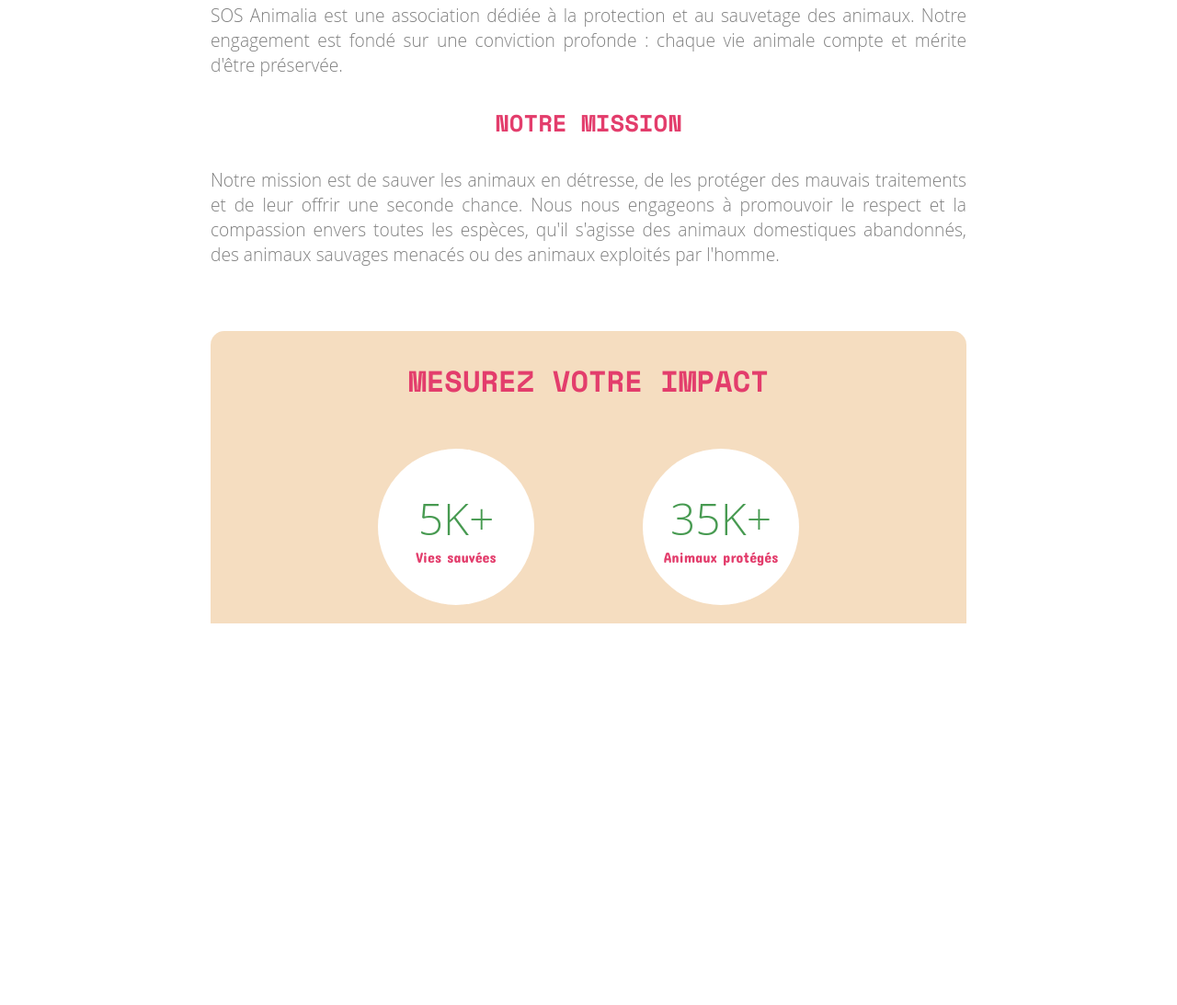
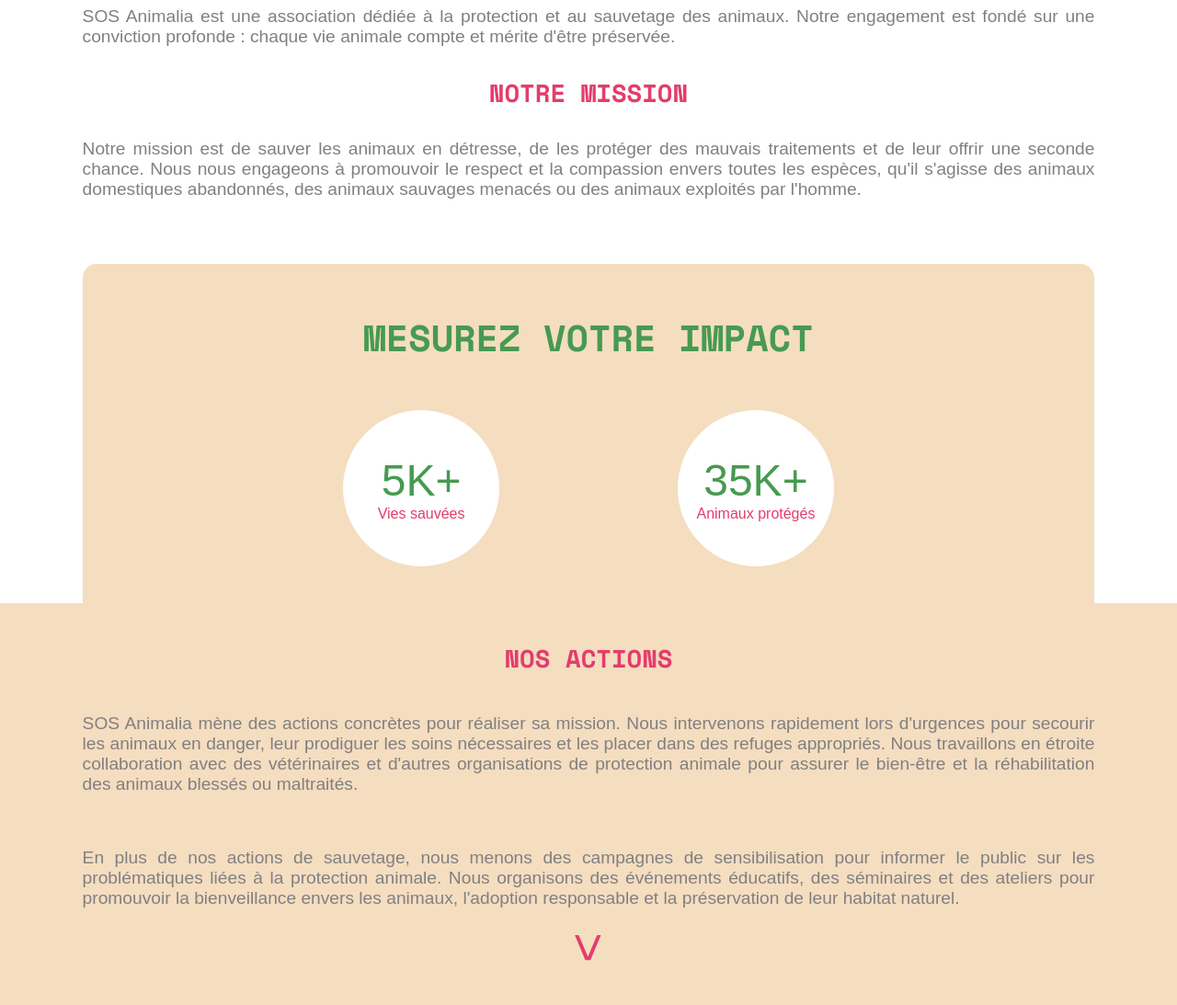
Before and after one commit to TeoSalmeron/evaluation-html-css, a plain HTML site: page index.html in a window 1280 px wide. Shown: the part 903-1996 px from the top of the page at 92% size. Before the commit the page ends 1581 px from the top, so only its background shows below. Drawn offline with nearby package versions, Linux system fonts and the light colour scheme; a web font is replaced by a local one.

Commit message:
added content in main-section

```diff
--- a/index.html
+++ b/index.html
@@ -41,7 +41,7 @@
         <!-- END HEADER -->
 
         <!-- MAIN -->
-        <main class="main">
+        <main class="main box--max-width">
             <h2>
                 SOS Animalia : Ensemble pour la protection des animaux
             </h2>
@@ -69,6 +69,18 @@
             </section>
         </main>
         <!-- END MAIN -->
+
+        <!-- // SECTION ACTION -->
+        <section class="action">
+            <div class="action--content">
+                <h2 class="action--title">Nos actions</h2>
+                <p class="action--paragraph">SOS Animalia mène des actions concrètes pour réaliser sa mission. Nous intervenons rapidement lors d'urgences pour secourir les animaux en danger, leur prodiguer les soins nécessaires et les placer dans des refuges appropriés. Nous travaillons en étroite collaboration avec des vétérinaires et d'autres organisations de protection animale pour assurer le bien-être et la réhabilitation des animaux blessés ou maltraités.</p>
+                <br>
+                <p class="action--paragraph">En plus de nos actions de sauvetage, nous menons des campagnes de sensibilisation pour informer le public sur les problématiques liées à la protection animale. Nous organisons des événements éducatifs, des séminaires et des ateliers pour promouvoir la bienveillance envers les animaux, l'adoption responsable et la préservation de leur habitat naturel.</p>
+                <span class="action--arrow-down">></span>
+            </div>
+        </section>
+        <!-- // END SECTION ACTION -->
     </div>
 
     <!-- SCRIPTS -->
--- a/style/scss/style.scss
+++ b/style/scss/style.scss
@@ -1,5 +1,5 @@
 // START IMPORT FONTS
-@import url('https://fonts.googleapis.com/css2?family=Concert+One&family=Space+Mono:ital,wght@0,400;0,700;1,400;1,700&family=Tillana&display=swap');
+@import url('https://fonts.googleapis.com/css2?family=Open+Sans:ital,wght@0,300;0,400;0,500;0,600;0,700;0,800;1,300;1,400;1,500;1,600;1,700;1,800&family=Signika+Negative:wght@300;400;500;600;700&family=Space+Mono:ital,wght@0,400;0,700;1,400;1,700&family=Tillana&display=swap');
 // END IMPORT FONTS
 
 // RESET STYLESHEET
@@ -24,11 +24,16 @@ $color--4: #479a51;
 $color--5: rgb(207, 157, 171);
 $color--6: #e33d6c;
 
-$font--1: 'Concert One', cursive;
+$font--1: 'Signika Negative', sans-serif;
 $font--2: 'Space Mono', monospace;
 $font--3: 'Tillana', cursive;
 $font--4: 'Open Sans', sans-serif;
 // END DEFINE VARIABLES
+
+// COMMON CLASSES
+.box--max-width {
+    max-width: 1300px;
+}
 
 // CONTAINER
 .container {
@@ -41,7 +46,7 @@ $font--4: 'Open Sans', sans-serif;
 
 // MAIN NAVIGATION BAR
 .nav {
-    padding: 0px 5vw;
+    padding: 0px 7vw;
     width: 100%;
     height: 130px;
     background-image: url("../../img/blob-scene-haikei.svg");
@@ -108,7 +113,7 @@ $font--4: 'Open Sans', sans-serif;
         position: absolute;
         top: calc(130px / 2);
         transform: translateY(-50%);
-        right: 5vw;
+        right: 7vw;
     }
 
     .nav--item {
@@ -140,7 +145,7 @@ $font--4: 'Open Sans', sans-serif;
     background-image: url("../../img/landing-page-bg.jpg");
     background-position: center;
     background-size: cover;
-    padding: 40px 5vw;
+    padding: 40px 7vw;
     display: flex;
     flex-direction: column;
     justify-content: space-evenly;
@@ -157,7 +162,7 @@ $font--4: 'Open Sans', sans-serif;
         color: #fff;
         font-family: $font--2;
         align-self: center;
-        background: $color--6;
+        background: $color--4;
         padding: 10px 20px;
         border-radius: 15px;
         text-transform: uppercase;
@@ -169,7 +174,7 @@ $font--4: 'Open Sans', sans-serif;
         transition: 0.3s cubic-bezier(0.075, 0.82, 0.165, 1);
 
         &:hover {
-            color: $color--6;
+            color: $color--4;
             background: #fff;
         }
 
@@ -179,12 +184,11 @@ $font--4: 'Open Sans', sans-serif;
 
 // MAIN
 .main {
-    padding: 170px 5vw 0px;
+    padding: 170px 7vw 0px;
     background-size: cover;
     display: flex;
     flex-direction: column;
     align-items: center;
-    max-width: 950px;
     margin: auto;
 
     h2 {
@@ -193,7 +197,7 @@ $font--4: 'Open Sans', sans-serif;
         margin: 30px 0px;
         font-family: $font--2;
         color: $color--6;
-        font-size: 1.6rem;
+        font-size: 1.7rem;
         max-width: 500px;
         text-align: center;
         text-transform: uppercase;
@@ -202,9 +206,8 @@ $font--4: 'Open Sans', sans-serif;
     p {
         position: relative;
         z-index: 5;
-        font-family: $font--4;
+        font-family: $font--1;
         color: gray;
-        font-weight: lighter;
         font-size: 1.2rem;
         text-align: justify;
     }
@@ -214,21 +217,21 @@ $font--4: 'Open Sans', sans-serif;
     }
 
     .main--member-impact {
-        max-width: 950px;
         width: 100%;
         height: auto;
         background: $color--1;
         border-radius: 15px;
         border-bottom-left-radius: 0px;
         border-bottom-right-radius: 0px;
-        padding: 0px 5vw;
+        padding: 20px 7vw;
         display: flex;
         flex-direction: column;
         align-items: center;
 
         .member-impact--title {
-            font-size: 2rem;
+            font-size: clamp(2.1rem, 7vw, 2.5rem);
             font-family: $font--2;
+            color: $color--4;
             text-transform: uppercase;
         }
 
@@ -266,6 +269,64 @@ $font--4: 'Open Sans', sans-serif;
     }
 }
 // END MAIN
+
+// SECTION ACTION
+.action {
+    width: 100%;
+    background: $color--1;
+    height: auto;
+    font-family: $font--1;
+    display: flex;
+    align-items: center;
+    justify-content: center;
+
+    .action--content {
+        width: 100%;
+        padding: 20px 7vw;
+        max-width: 1300px;
+        display: flex;
+        flex-direction: column;
+        align-items: center;
+    }
+
+    .action--title {
+        color: $color--6;
+        font-family: $font--2;
+        font-size: 1.7rem;
+        text-transform: uppercase;
+        margin: 20px 0px;
+    }
+
+    .action--paragraph {
+        width: 100%;
+        color: gray;
+        font-size: 1.2rem;
+        text-align: justify;
+        margin: 20px 0px;
+    }
+
+    .action--arrow-down {
+        position: relative;
+        font-size: 3.5rem;
+        color: $color--6;
+        rotate: 90deg;
+        animation: 0.5s cubic-bezier(0.215, 0.610, 0.355, 1) alternate-reverse infinite up-and-down;
+    }
+}
+// END SECTION ACTION
+
+// ANIMATIONS
+
+@keyframes up-and-down {
+    0% {
+        bottom: 0px;
+    }
+
+    100% {
+        bottom: 10px;
+    }
+
+}
 
 // MEDIA QUERIES
 
```
Also changed, not shown: img/background-top-waves.svg (added), style/scss/style.css, 1 other file.
